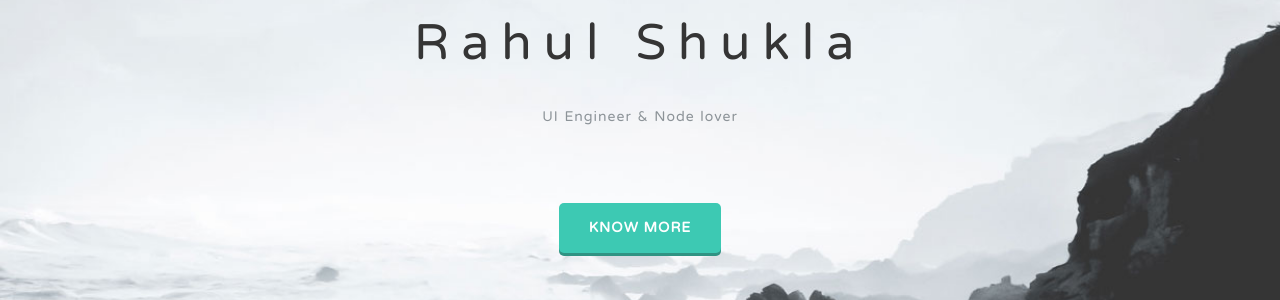
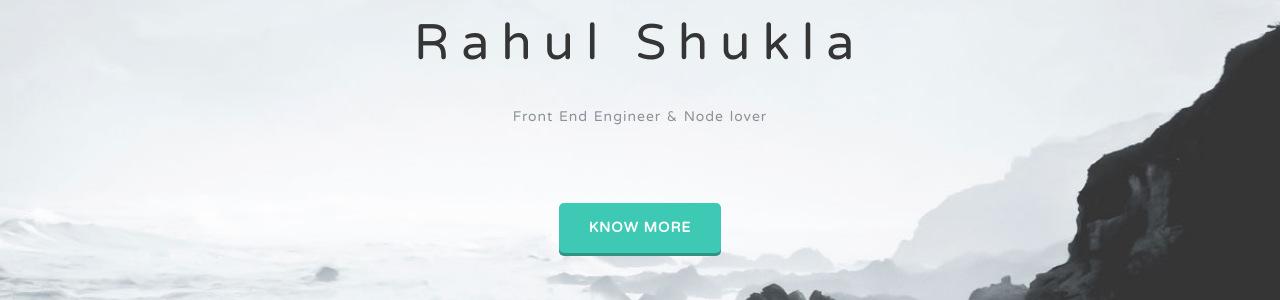
Before and after one commit to rahulsukla/openshift-jekyll-starter, a Jekyll site: the page built from index.html, in a window 1280 px wide and 900 px high. Shown: the part 279-579 px from the top of the window. Built offline with Jekyll 4.4.1, drawn with Linux system fonts in a browser that asks for light colours; nearby versions of some CDN libraries; Markdown is read by kramdown in place of the engine named in the settings.

Commit message:
Updated the profile

```diff
--- a/_includes/header.html
+++ b/_includes/header.html
@@ -47,7 +47,7 @@
 					<div class="row">
 						<div class="col-md-8 col-md-offset-2 text-center inner">
 							<h1 class="animated fadeInDown">Rahul Shukla</h1>
-							<p class="animated fadeInUp delay-05s">UI Engineer & Node lover</p>
+							<p class="animated fadeInUp delay-05s">Front End Engineer & Node lover</p>
 						</div>
 					</div>
 				  	<div class="row">
```
